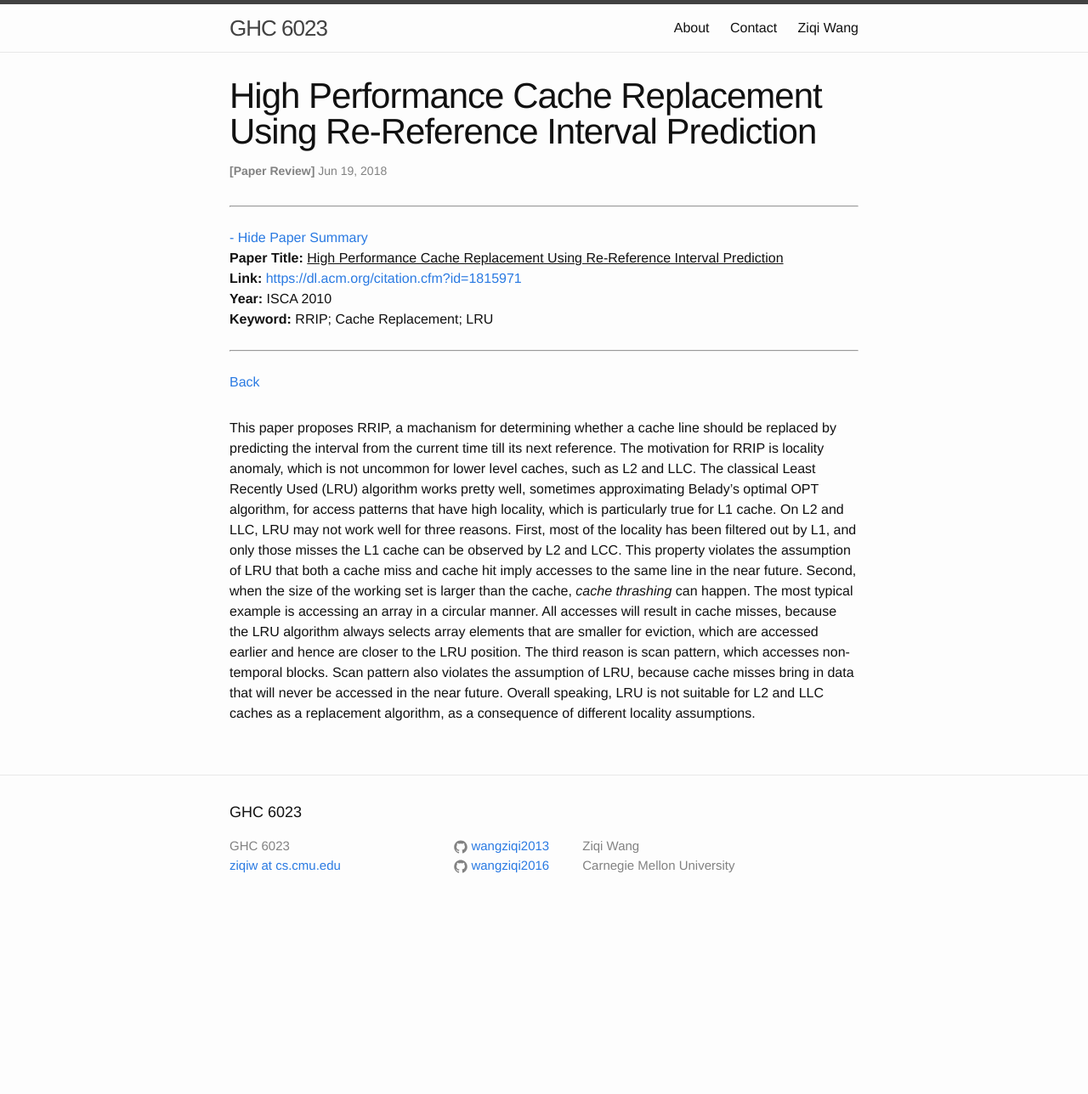
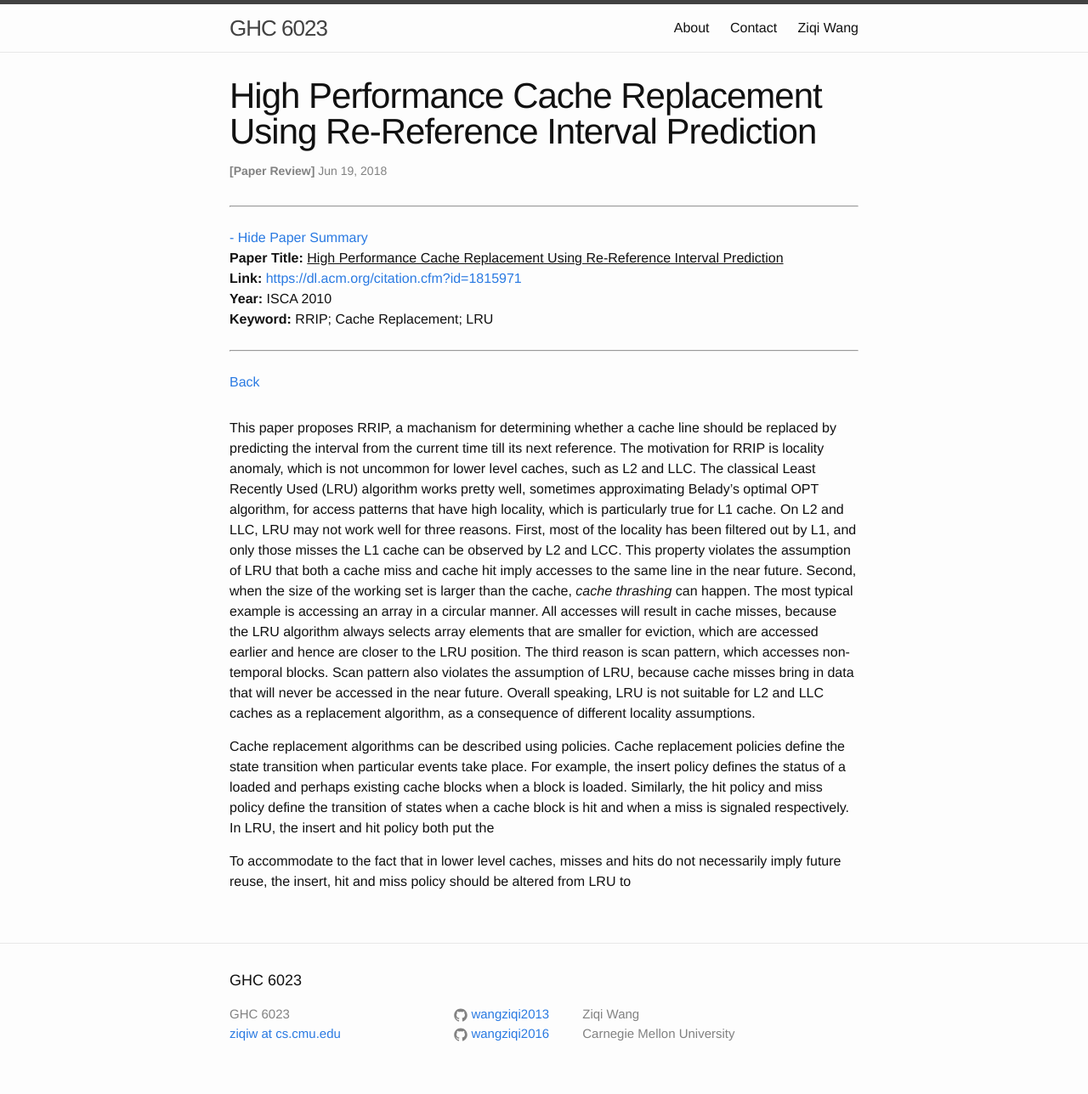
Before and after one commit to wangziqi2013/wangziqi2013.github.io, a Jekyll site: the page built from _posts/2018-06-19-RRIP.markdown, in a window 1280 px wide. Shown: the whole page at 85% size. Built offline with Jekyll 4.4.1, drawn with Linux system fonts in a browser that asks for light colours; before the commit the page ends 1090 px from its top, so only the background shows below that.

Commit message:
Working on policies

```diff
--- a/_posts/2018-06-19-RRIP.markdown
+++ b/_posts/2018-06-19-RRIP.markdown
@@ -29,3 +29,12 @@ The third reason is scan pattern, which accesses non-temporal blocks. Scan patte
 assumption of LRU, because cache misses bring in data that will never be accessed in the near future.
 Overall speaking, LRU is not suitable for L2 and LLC caches as a replacement algorithm, as a consequence
 of different locality assumptions.
+
+Cache replacement algorithms can be described using policies. Cache replacement policies define the state
+transition when particular events take place. For example, the insert policy defines the status of a loaded
+and perhaps existing cache blocks when a block is loaded. Similarly, the hit policy and miss policy define
+the transition of states when a cache block is hit and when a miss is signaled respectively. In LRU, the
+insert and hit policy both put the
+
+To accommodate to the fact that in lower level caches, misses and hits do not necessarily imply future
+reuse, the insert, hit and miss policy should be altered from LRU to
```
